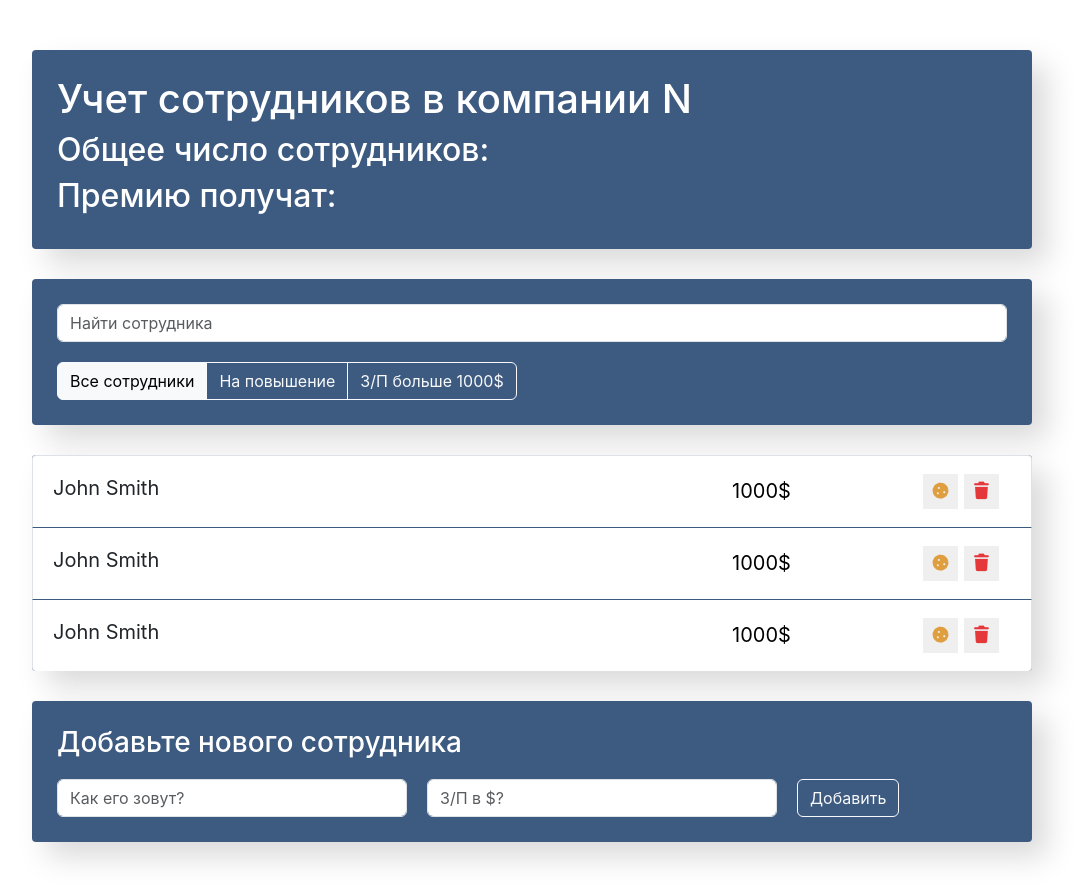
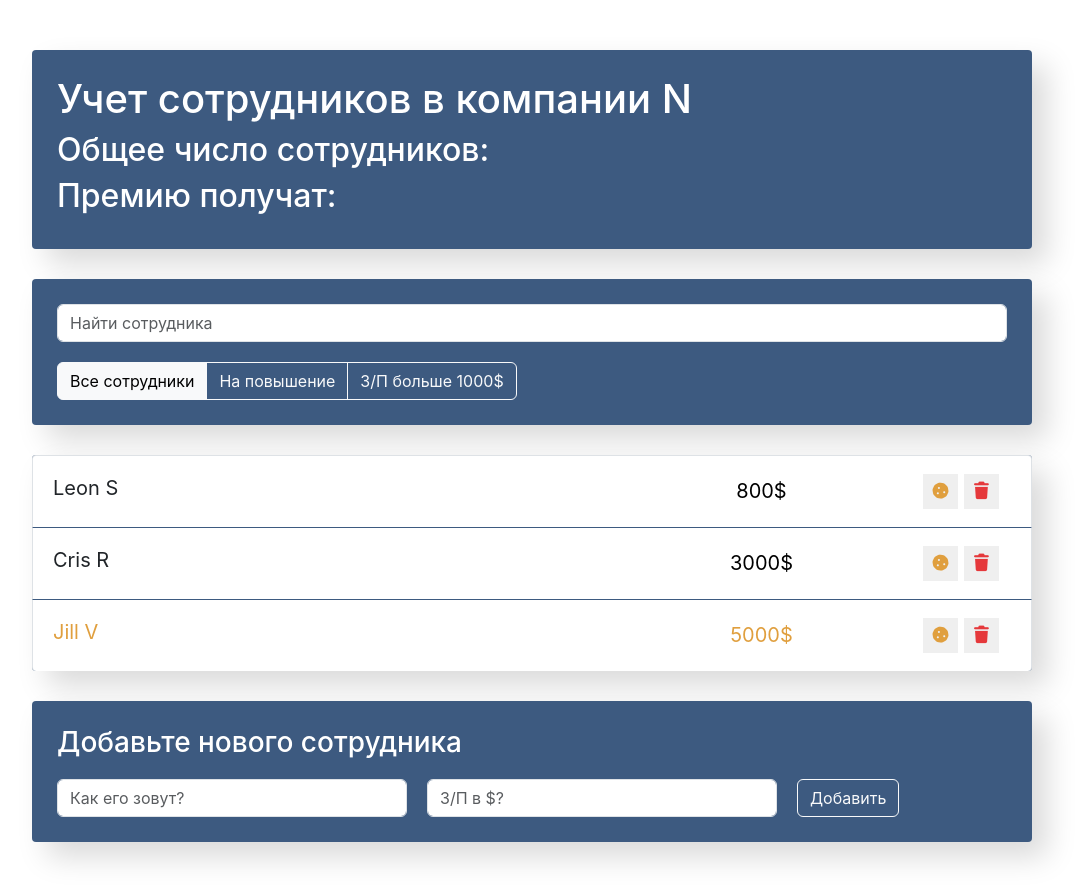
Before and after one commit to Hadoooouken/react-app, a React (Create React App) app: page / in a window 1280 px wide. Shown: the whole page, without its empty margins (108-1192 px from the left). Built offline with nearby package versions, Linux system fonts and the light colour scheme.

Commit message:
добавлены пропсы и моковые данные для сотрудников

```diff
--- a/src/components/app/App.jsx
+++ b/src/components/app/App.jsx
@@ -7,6 +7,11 @@ import SearchPanel from '../search-panel/search-panel';
 import './App.css';
 
 function App() {
+  const data = [
+    { name: 'Leon S', salary: 800, increase: false },
+    { name: 'Cris R', salary: 3000, increase: false },
+    { name: 'Jill V', salary: 5000, increase: true },
+  ];
   return (
     <div className="App">
       <AppInfo />
@@ -14,7 +19,7 @@ function App() {
         <SearchPanel />
         <AppFilter />
       </div>
-      <EmployeesList />
+      <EmployeesList data={data} />
       <EmployeesAddForm />
     </div>
   );
--- a/src/components/employees-list-item/employees-list-item.jsx
+++ b/src/components/employees-list-item/employees-list-item.jsx
@@ -1,10 +1,10 @@
 import './employees-list-item.css';
 
-const EmployeesListItem = () => {
+const EmployeesListItem = ({ name, salary, increase }) => {
   return (
-    <li className="list-group-item d-flex justify-content-between">
-      <span className="list-group-item-label">John Smith</span>
-      <input type="text" className="list-group-item-input" defaultValue="1000$" />
+    <li className={`list-group-item d-flex justify-content-between  ${increase ? 'increase' : ''}`}>
+      <span className="list-group-item-label">{name}</span>
+      <input type="text" className="list-group-item-input" defaultValue={salary + '$'} />
       <div className="d-flex justify-content-center align-items-center">
         <button type="button" className="btn-cookie btn-sm ">
           <i className="fas fa-cookie"></i>
--- a/src/components/employees-list/employees-list.jsx
+++ b/src/components/employees-list/employees-list.jsx
@@ -1,14 +1,14 @@
 import EmployeesListItem from '../employees-list-item/employees-list-item';
 import './employees-list.css';
 
-const EmployeesList = () => {
-  return (
-    <ul className="app-list list-group">
-      <EmployeesListItem />
-      <EmployeesListItem />
-      <EmployeesListItem />
-    </ul>
-  );
+const EmployeesList = ({ data }) => {
+  const elements = data.map((item) => {
+
+
+    return <EmployeesListItem {...item} />;
+  });
+
+  return <ul className="app-list list-group">{elements}</ul>;
 };
 
 export default EmployeesList;
```
